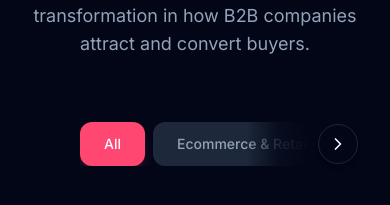
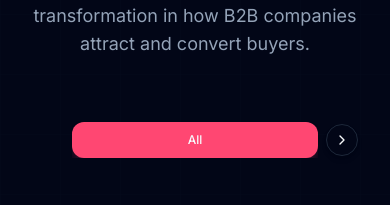
Before and after one commit to babaralis/websiteoptimax, a Next.js app: page / in a window 390 px wide. Shown: the part 5287-5492 px from the top of the page. Built offline with nearby package versions, Linux system fonts and the light colour scheme; a web font is replaced by a local one.

Commit message:
portfolio added

```diff
--- a/src/sections/portfolio/NewPortfolio.tsx
+++ b/src/sections/portfolio/NewPortfolio.tsx
@@ -681,6 +681,7 @@ export function NewPortfolio({ limit }: NewPortfolioProps) {
   const [selectedImage, setSelectedImage] = useState<PortfolioItem | null>(null);
   const [activeTab, setActiveTab] = useState<string>("All");
   const [sliderOffset, setSliderOffset] = useState(0);
+  const [mobileSliderOffset, setMobileSliderOffset] = useState(0);
   const tabsContainerRef = useRef<HTMLDivElement>(null);
   const getFilteredItems = (): PortfolioItem[] => {
     let filtered: PortfolioItem[];
@@ -694,15 +695,19 @@ export function NewPortfolio({ limit }: NewPortfolioProps) {
   };
   const itemsToShow = getFilteredItems();
   const maxOffset = Math.max(0, TABS.length - VISIBLE_TABS);
+  const mobileMaxOffset = Math.max(0, TABS.length - 1); // Mobile: 1 tab visible at a time
   const handlePrev = () => {
     setSliderOffset((prev) => Math.max(0, prev - 1));
+    setMobileSliderOffset((prev) => Math.max(0, prev - 1));
   };
   const handleNext = () => {
     setSliderOffset((prev) => Math.min(maxOffset, prev + 1));
+    setMobileSliderOffset((prev) => Math.min(mobileMaxOffset, prev + 1));
   };
   useEffect(() => {
     const activeIndex = TABS.indexOf(activeTab);
     if (activeIndex !== -1) {
+      // Desktop slider logic
       const visibleStart = sliderOffset;
       const visibleEnd = sliderOffset + VISIBLE_TABS - 1;
       if (activeIndex < visibleStart) {
@@ -710,13 +715,20 @@ export function NewPortfolio({ limit }: NewPortfolioProps) {
       } else if (activeIndex > visibleEnd) {
         setSliderOffset(Math.max(0, activeIndex - VISIBLE_TABS + 1));
       }
+
+      // Mobile slider logic - show active tab
+      setMobileSliderOffset(activeIndex);
     }
   }, [activeTab]);
   const handleCardClick = (item: PortfolioItem) => setSelectedImage(item);
   const handleClose = () => setSelectedImage(null);
   const canScrollPrev = sliderOffset > 0;
   const canScrollNext = sliderOffset < maxOffset;
+  const canScrollPrevMobile = mobileSliderOffset > 0;
+  const canScrollNextMobile = mobileSliderOffset < mobileMaxOffset;
   const translateX = -(sliderOffset * (50 / VISIBLE_TABS));
+  // Mobile: Move by 100% of visible width per tab (which is 100/TABS.length of slider container)
+  const mobileTranslateX = -(mobileSliderOffset * (100 / TABS.length));
   return (
     <section id="portfolio" className="py-24 lg:py-32 relative overflow-hidden">
       <GridPattern variant="lines" className="opacity-20" />
@@ -731,29 +743,45 @@ export function NewPortfolio({ limit }: NewPortfolioProps) {
         </FadeIn>
         <FadeIn className="mb-12">
           <div className="relative flex items-center">
+            {/* Navigation Buttons - Desktop */}
             {canScrollPrev && (
               <button
                 onClick={handlePrev}
-                className="absolute left-0 top-1/2 -translate-y-1/2 z-20 w-10 h-10 rounded-full bg-background border border-border shadow-md flex items-center justify-center hover:bg-muted transition-colors"
+                className="hidden md:flex absolute left-0 top-1/2 -translate-y-1/2 z-20 w-10 h-10 rounded-full bg-background border border-border shadow-md items-center justify-center hover:bg-muted transition-colors"
                 aria-label="Previous tabs"
               >
                 <ChevronLeft className="h-5 w-5" />
               </button>
             )}
+            {/* Navigation Buttons - Mobile */}
+            {canScrollPrevMobile && (
+              <button
+                onClick={handlePrev}
+                className="md:hidden absolute left-0 top-1/2 -translate-y-1/2 z-20 w-8 h-8 rounded-full bg-background border border-border shadow-md flex items-center justify-center hover:bg-muted transition-colors"
+                aria-label="Previous tabs"
+              >
+                <ChevronLeft className="h-4 w-4" />
+              </button>
+            )}
             <div
               ref={tabsContainerRef}
-              className="overflow-hidden flex-1 mx-12 relative"
+              className="overflow-x-auto overflow-y-hidden flex-1 md:mx-12 mx-10 relative scrollbar-hide"
+              style={{
+                WebkitOverflowScrolling: 'touch',
+              }}
             >
+              {/* Desktop Fade Gradients */}
               {canScrollPrev && (
-                <div className="absolute left-0 top-0 bottom-0 w-16 bg-gradient-to-r from-background via-background/80 to-transparent z-10 pointer-events-none" />
+                <div className="hidden md:block absolute left-0 top-0 bottom-0 w-16 bg-gradient-to-r from-background via-background/80 to-transparent z-10 pointer-events-none" />
               )}
 
               {canScrollNext && (
-                <div className="absolute right-0 top-0 bottom-0 w-16 bg-gradient-to-l from-background via-background/80 to-transparent z-10 pointer-events-none" />
+                <div className="hidden md:block absolute right-0 top-0 bottom-0 w-16 bg-gradient-to-l from-background via-background/80 to-transparent z-10 pointer-events-none" />
               )}
 
+              {/* Desktop Slider */}
               <motion.div
-                className="flex gap-2 relative z-0"
+                className="hidden md:flex gap-2 relative z-0"
                 animate={{
                   x: `${translateX}%`,
                 }}
@@ -782,14 +810,66 @@ export function NewPortfolio({ limit }: NewPortfolioProps) {
                   );
                 })}
               </motion.div>
+
+              {/* Mobile Slider - 1 tab at a time */}
+              <div className="md:hidden overflow-hidden relative z-0">
+                <motion.div
+                  className="flex relative z-0"
+                  animate={{
+                    x: `${mobileTranslateX}%`,
+                  }}
+                  transition={{
+                    type: "spring",
+                    stiffness: 300,
+                    damping: 30,
+                  }}
+                  style={{
+                    width: `${TABS.length * 100}%`,
+                  }}
+                >
+                  {TABS.map((tab) => {
+                    const isActive = activeTab === tab;
+                    return (
+                      <button
+                        key={tab}
+                        data-tab={tab}
+                        onClick={() => setActiveTab(tab)}
+                        className={cn(
+                          "px-4 py-2.5 rounded-lg text-xs sm:text-sm font-medium whitespace-nowrap transition-all duration-300 flex-shrink-0",
+                          "focus-visible:outline-none focus-visible:ring-2 focus-visible:ring-primary focus-visible:ring-offset-2",
+                          isActive
+                            ? "bg-primary text-primary-foreground shadow-lg shadow-primary/20"
+                            : "bg-muted text-muted-foreground hover:bg-muted/80 hover:text-foreground"
+                        )}
+                        style={{
+                          width: `${100 / TABS.length}%`,
+                        }}
+                      >
+                        {tab}
+                      </button>
+                    );
+                  })}
+                </motion.div>
+              </div>
             </div>
+            {/* Navigation Buttons - Desktop */}
             {canScrollNext && (
               <button
                 onClick={handleNext}
-                className="absolute right-0 top-1/2 -translate-y-1/2 z-20 w-10 h-10 rounded-full bg-background border border-border shadow-md flex items-center justify-center hover:bg-muted transition-colors"
+                className="hidden md:flex absolute right-0 top-1/2 -translate-y-1/2 z-20 w-10 h-10 rounded-full bg-background border border-border shadow-md items-center justify-center hover:bg-muted transition-colors"
                 aria-label="Next tabs"
               >
                 <ChevronRight className="h-5 w-5" />
+              </button>
+            )}
+            {/* Navigation Buttons - Mobile */}
+            {canScrollNextMobile && (
+              <button
+                onClick={handleNext}
+                className="md:hidden absolute right-0 top-1/2 -translate-y-1/2 z-20 w-8 h-8 rounded-full bg-background border border-border shadow-md flex items-center justify-center hover:bg-muted transition-colors"
+                aria-label="Next tabs"
+              >
+                <ChevronRight className="h-4 w-4" />
               </button>
             )}
           </div>
```
